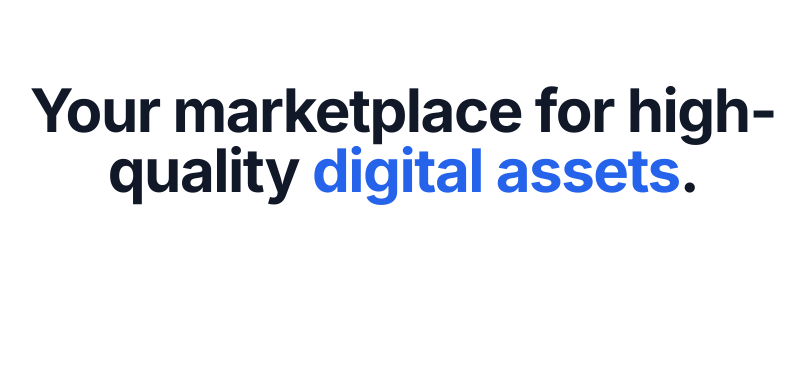
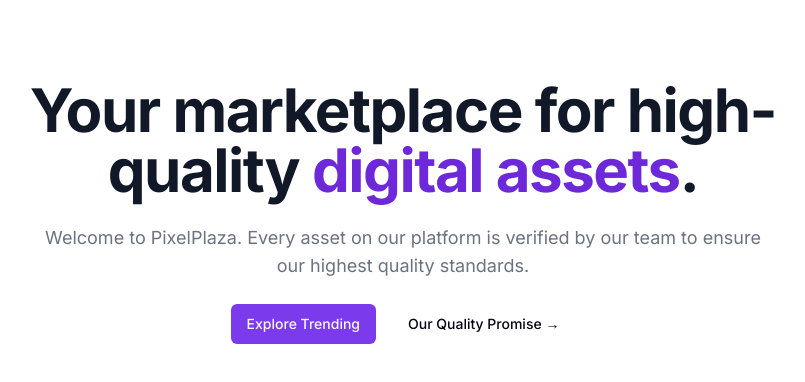
Before and after one commit to MahmoudZakarya/pixelplaza, a Next.js app: page / in a window 1280 px wide. Shown: the top 382 px of the page, without its empty margins (237-1042 px from the left). Built offline with nearby package versions, Linux system fonts and the light colour scheme.

Commit message:
call to action buttons and new theme violet

```diff
--- a/package.json
+++ b/package.json
@@ -9,6 +9,7 @@
     "lint": "next lint"
   },
   "dependencies": {
+    "@radix-ui/react-slot": "^1.1.0",
     "class-variance-authority": "^0.7.0",
     "clsx": "^2.1.1",
     "lucide-react": "^0.426.0",
--- a/src/app/globals.css
+++ b/src/app/globals.css
@@ -5,24 +5,24 @@
 @layer base {
   :root {
     --background: 0 0% 100%;
-    --foreground: 222.2 84% 4.9%;
+    --foreground: 224 71.4% 4.1%;
     --card: 0 0% 100%;
-    --card-foreground: 222.2 84% 4.9%;
+    --card-foreground: 224 71.4% 4.1%;
     --popover: 0 0% 100%;
-    --popover-foreground: 222.2 84% 4.9%;
-    --primary: 222.2 47.4% 11.2%;
-    --primary-foreground: 210 40% 98%;
-    --secondary: 210 40% 96.1%;
-    --secondary-foreground: 222.2 47.4% 11.2%;
-    --muted: 210 40% 96.1%;
-    --muted-foreground: 215.4 16.3% 46.9%;
-    --accent: 210 40% 96.1%;
-    --accent-foreground: 222.2 47.4% 11.2%;
+    --popover-foreground: 224 71.4% 4.1%;
+    --primary: 262.1 83.3% 57.8%;
+    --primary-foreground: 210 20% 98%;
+    --secondary: 220 14.3% 95.9%;
+    --secondary-foreground: 220.9 39.3% 11%;
+    --muted: 220 14.3% 95.9%;
+    --muted-foreground: 220 8.9% 46.1%;
+    --accent: 220 14.3% 95.9%;
+    --accent-foreground: 220.9 39.3% 11%;
     --destructive: 0 84.2% 60.2%;
-    --destructive-foreground: 210 40% 98%;
-    --border: 214.3 31.8% 91.4%;
-    --input: 214.3 31.8% 91.4%;
-    --ring: 222.2 84% 4.9%;
+    --destructive-foreground: 210 20% 98%;
+    --border: 220 13% 91%;
+    --input: 220 13% 91%;
+    --ring: 262.1 83.3% 57.8%;
     --radius: 0.5rem;
     --chart-1: 12 76% 61%;
     --chart-2: 173 58% 39%;
@@ -32,25 +32,25 @@
   }
 
   .dark {
-    --background: 222.2 84% 4.9%;
-    --foreground: 210 40% 98%;
-    --card: 222.2 84% 4.9%;
-    --card-foreground: 210 40% 98%;
-    --popover: 222.2 84% 4.9%;
-    --popover-foreground: 210 40% 98%;
-    --primary: 210 40% 98%;
-    --primary-foreground: 222.2 47.4% 11.2%;
-    --secondary: 217.2 32.6% 17.5%;
-    --secondary-foreground: 210 40% 98%;
-    --muted: 217.2 32.6% 17.5%;
-    --muted-foreground: 215 20.2% 65.1%;
-    --accent: 217.2 32.6% 17.5%;
-    --accent-foreground: 210 40% 98%;
+    --background: 224 71.4% 4.1%;
+    --foreground: 210 20% 98%;
+    --card: 224 71.4% 4.1%;
+    --card-foreground: 210 20% 98%;
+    --popover: 224 71.4% 4.1%;
+    --popover-foreground: 210 20% 98%;
+    --primary: 263.4 70% 50.4%;
+    --primary-foreground: 210 20% 98%;
+    --secondary: 215 27.9% 16.9%;
+    --secondary-foreground: 210 20% 98%;
+    --muted: 215 27.9% 16.9%;
+    --muted-foreground: 217.9 10.6% 64.9%;
+    --accent: 215 27.9% 16.9%;
+    --accent-foreground: 210 20% 98%;
     --destructive: 0 62.8% 30.6%;
-    --destructive-foreground: 210 40% 98%;
-    --border: 217.2 32.6% 17.5%;
-    --input: 217.2 32.6% 17.5%;
-    --ring: 212.7 26.8% 83.9%;
+    --destructive-foreground: 210 20% 98%;
+    --border: 215 27.9% 16.9%;
+    --input: 215 27.9% 16.9%;
+    --ring: 263.4 70% 50.4%;
     --chart-1: 220 70% 50%;
     --chart-2: 160 60% 45%;
     --chart-3: 30 80% 55%;
--- a/src/app/page.tsx
+++ b/src/app/page.tsx
@@ -1,12 +1,21 @@
 import MaxWidthWrapper from "@/components/MaxWidthWrapper";
+import { Button, buttonVariants } from "@/components/ui/button";
+import Link from "next/link";
 export default function Home() {
   return ( <MaxWidthWrapper>
 
     <div className="py-20 mx-auto text-center flex flex-col items-center max-w-3xl">
       <h1 className="text-4xl font-bold tracking-tight text-gray-900 sm:text-6xl">
         Your marketplace for high-quality {" "}
-        <span className="text-blue-600">digital assets</span>.
+        <span className="text-violet-700">digital assets</span>.
       </h1>
+      <p className="mt-6 text-lg max-w-prose text-muted-foreground">Welcome to PixelPlaza. Every asset on our platform is verified by our team
+        to ensure our highest quality standards.
+      </p>
+      <div className="flex flex-col sm:flex-row gap-4 mt-6">
+        <Link href="/products" className={buttonVariants()}>Explore Trending</Link>
+        <Button variant="ghost">Our Quality Promise &rarr;</Button>
+      </div>
     </div>
   </MaxWidthWrapper>
   )
--- /dev/null
+++ b/src/components/ui/button.tsx
@@ -0,0 +1,56 @@
+import * as React from "react"
+import { Slot } from "@radix-ui/react-slot"
+import { cva, type VariantProps } from "class-variance-authority"
+
+import { cn } from "@/lib/utils"
+
+const buttonVariants = cva(
+  "inline-flex items-center justify-center whitespace-nowrap rounded-md text-sm font-medium ring-offset-background transition-colors focus-visible:outline-none focus-visible:ring-2 focus-visible:ring-ring focus-visible:ring-offset-2 disabled:pointer-events-none disabled:opacity-50",
+  {
+    variants: {
+      variant: {
+        default: "bg-primary text-primary-foreground hover:bg-primary/90",
+        destructive:
+          "bg-destructive text-destructive-foreground hover:bg-destructive/90",
+        outline:
+          "border border-input bg-background hover:bg-accent hover:text-accent-foreground",
+        secondary:
+          "bg-secondary text-secondary-foreground hover:bg-secondary/80",
+        ghost: "hover:bg-accent hover:text-accent-foreground",
+        link: "text-primary underline-offset-4 hover:underline",
+      },
+      size: {
+        default: "h-10 px-4 py-2",
+        sm: "h-9 rounded-md px-3",
+        lg: "h-11 rounded-md px-8",
+        icon: "h-10 w-10",
+      },
+    },
+    defaultVariants: {
+      variant: "default",
+      size: "default",
+    },
+  }
+)
+
+export interface ButtonProps
+  extends React.ButtonHTMLAttributes<HTMLButtonElement>,
+    VariantProps<typeof buttonVariants> {
+  asChild?: boolean
+}
+
+const Button = React.forwardRef<HTMLButtonElement, ButtonProps>(
+  ({ className, variant, size, asChild = false, ...props }, ref) => {
+    const Comp = asChild ? Slot : "button"
+    return (
+      <Comp
+        className={cn(buttonVariants({ variant, size, className }))}
+        ref={ref}
+        {...props}
+      />
+    )
+  }
+)
+Button.displayName = "Button"
+
+export { Button, buttonVariants }
```
Also changed, not shown: 1 other file (tests, documents, lock files or other folders).
